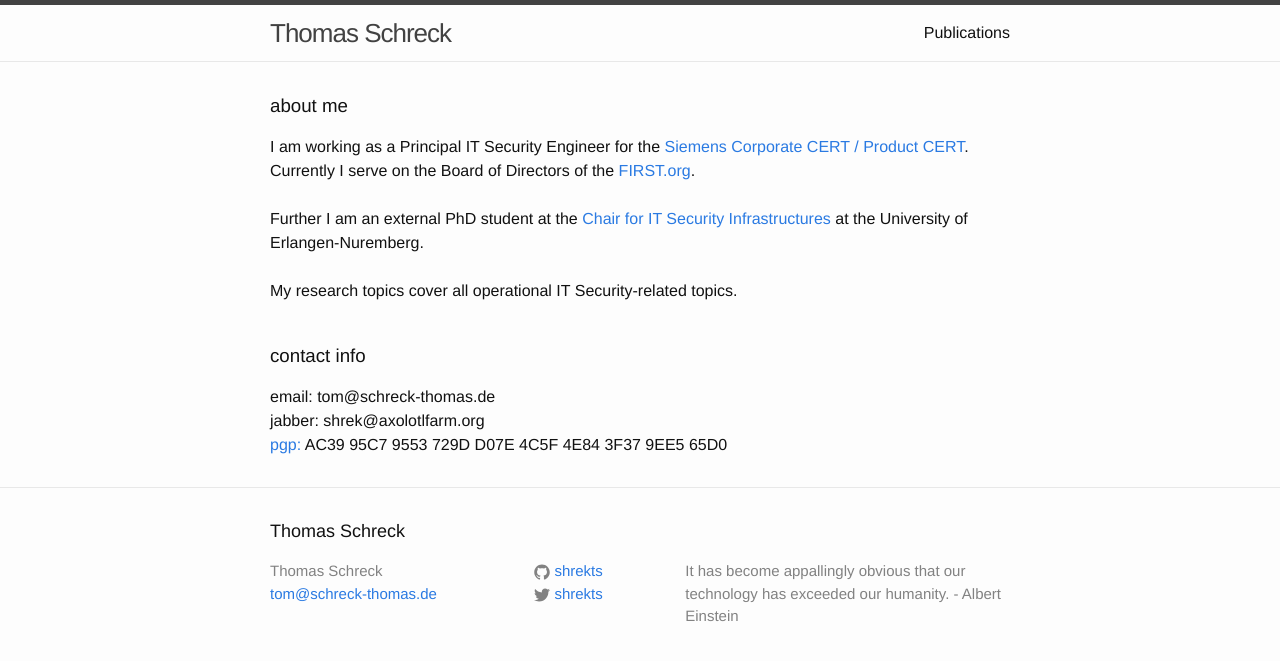
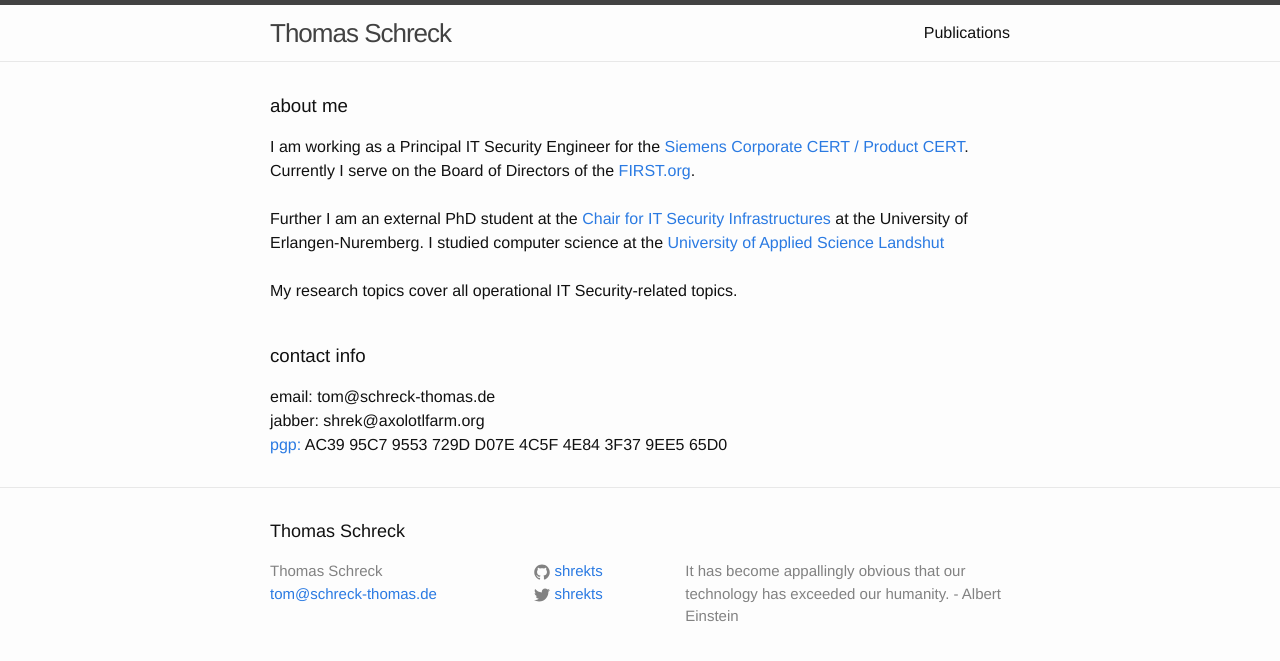
Before and after one commit to thomas-schreck/schreck-thomas.de, a Jekyll site: the page built from index.html, in a window 1280 px wide. Shown: the top 661 px of the page. Built offline with Jekyll 4.4.1, drawn with Linux system fonts in a browser that asks for light colours.

Commit message:
some changes

```diff
--- a/index.html
+++ b/index.html
@@ -9,7 +9,8 @@ Product CERT</a>. Currently I serve on the Board of Directors of the
 
 Further I am an external PhD student at the <a href="http://www1.informatik.uni-erlangen.de/"
 target="_blank">Chair for IT Security Infrastructures</a> at the University of
-Erlangen-Nuremberg.<br /><br />
+Erlangen-Nuremberg. I studied computer science at the <a href="https://www.haw-landshut.de/">
+University of Applied Science Landshut</a><br /><br />
 
 My research topics cover all operational IT Security-related topics.<br /><br />
 
```
